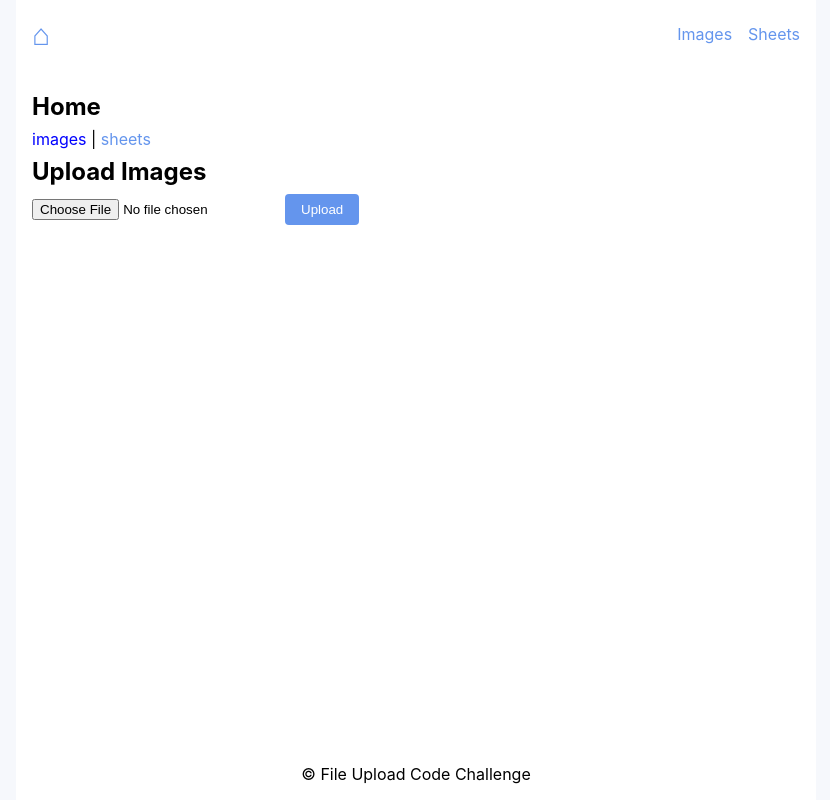
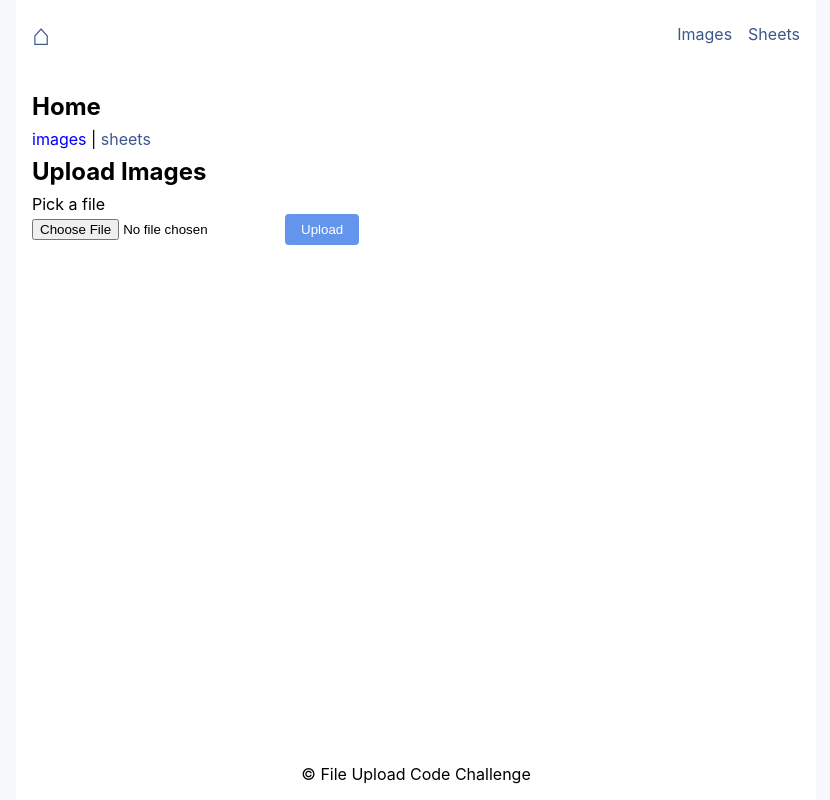
Before and after one commit to SergiuPintilei/upload-file-local-storage, a React (Create React App) app: page /home/upload/images in a window 1280 px wide. Shown: the whole page, without its empty margins (224-1054 px from the left). Built offline with nearby package versions, Linux system fonts and the light colour scheme; the HTML template or start-up script is replaced by a standard one.

Commit message:
fix lighthouse audit

```diff
--- a/src/components/Upload.js
+++ b/src/components/Upload.js
@@ -52,8 +52,10 @@ function Upload(
     <article>
       <h2>{title}</h2>
       <form onSubmit={handleOnSubmit}>
+        <label for="file">Pick a file</label>
         <input
           data-cy="upload"
+          id="file"
           type="file"
           accept={fileType}
           onChange={handleChange}
--- a/src/index.css
+++ b/src/index.css
@@ -25,15 +25,19 @@ h2 {
 
 a {
   text-decoration: none;
-  color: cornflowerblue;
+  color: #3b578b;
 }
 
 a:visited {
-  color: cornflowerblue;
+  color: #3b578b;
 }
 
 p {
   margin: 0;
+}
+
+label {
+  display: block;
 }
 
 button {
```
